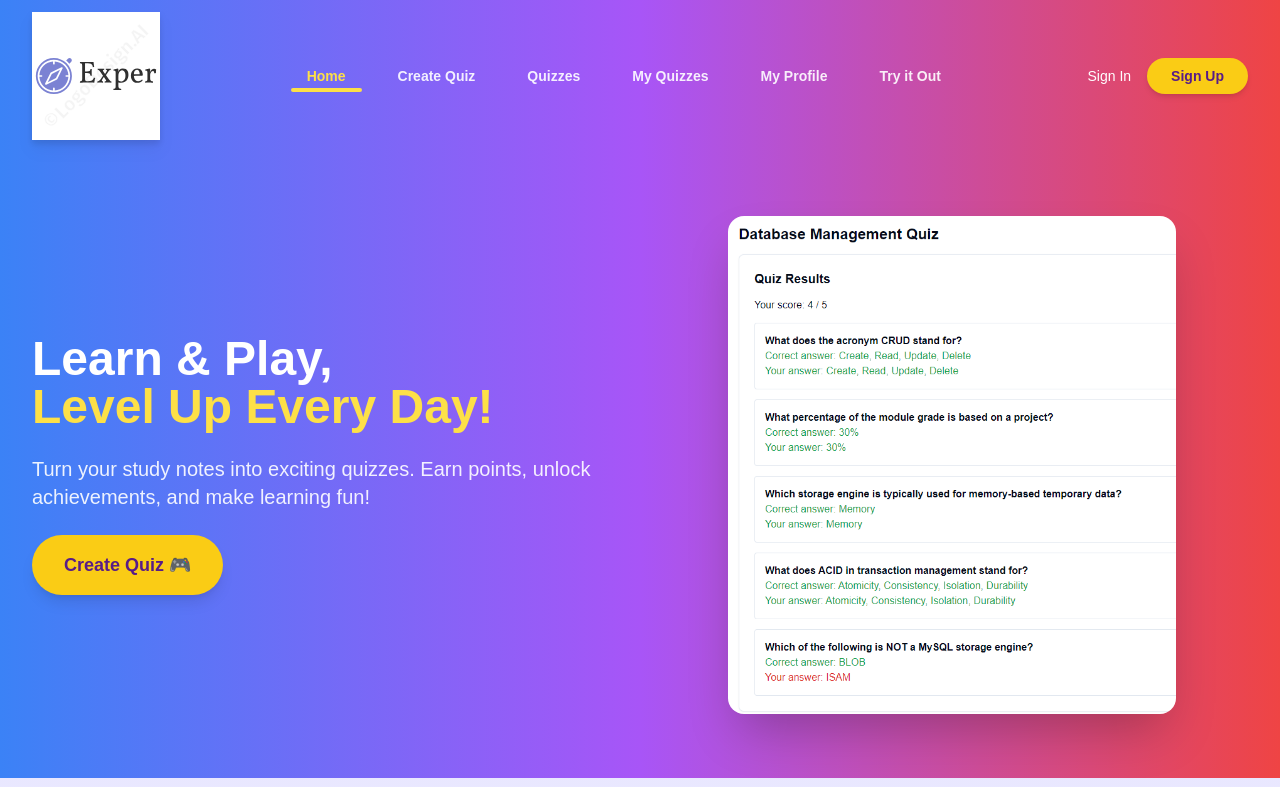
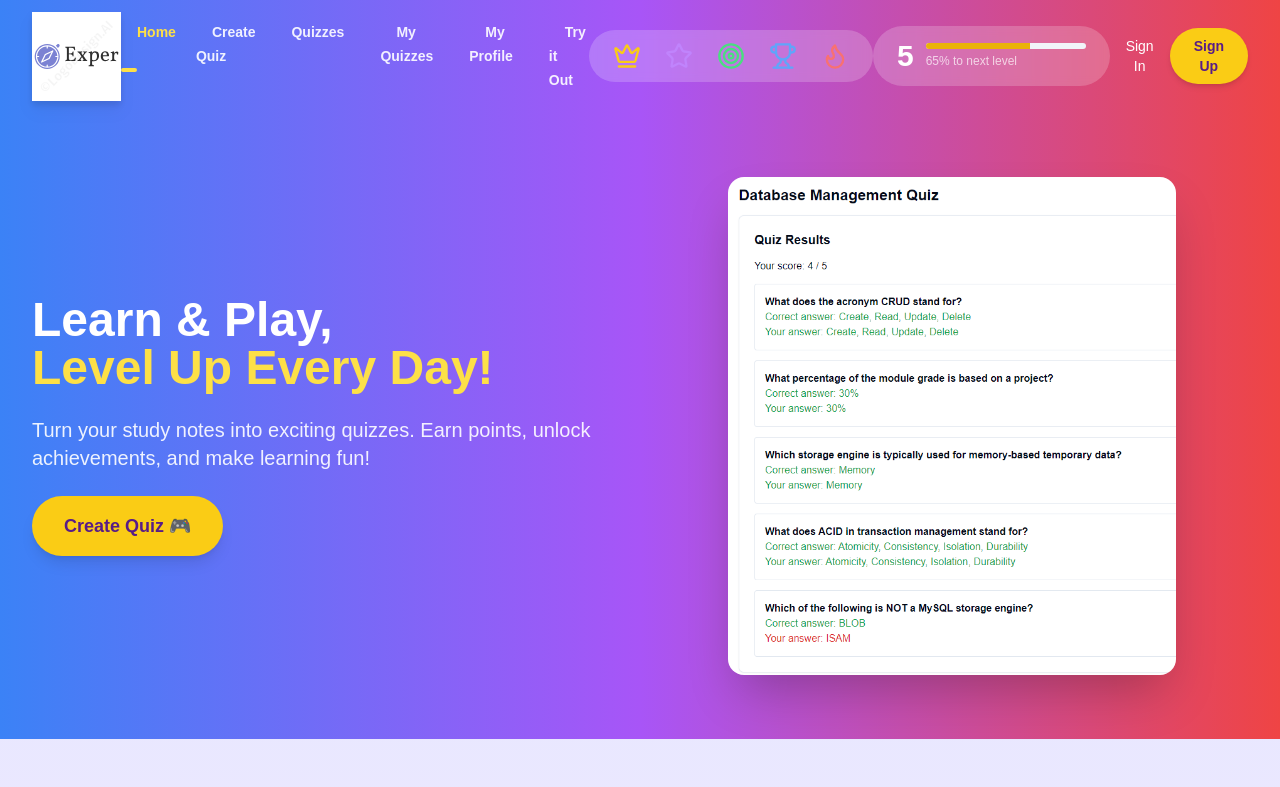
Before and after one commit to Gamified-Learning-Environment/Exper-Frontend, a Next.js app in the folder experfrontend/: page / in a window 1280 px wide. Shown: the top 787 px of the page. Built offline with nearby package versions, Linux system fonts and the light colour scheme.

Commit message:
Developed prototype gamification ui for header component

```diff
--- a/experfrontend/src/components/shared/Header.tsx
+++ b/experfrontend/src/components/shared/Header.tsx
@@ -10,6 +10,67 @@
 import UserButton from './UserButton';
 import RegisterForm from './RegisterForm';
 import LoginForm from './LoginForm';
+
+// level widget & achievements imports
+import { Progress } from '../ui/progress';
+import { Crown, Star, Target, Trophy, Flame, Zap } from 'lucide-react';
+
+// Add this new component above LevelWidget
+const AchievementBanner = () => {
+  // Hardcoded achievements for now
+  const achievements = [
+    { icon: Crown, label: 'Quiz Master', color: 'text-yellow-400' },
+    { icon: Star, label: '5 Day Streak', color: 'text-purple-400' },
+    { icon: Target, label: 'Perfect Score', color: 'text-green-400' },
+    { icon: Trophy, label: 'Champion', color: 'text-blue-400' },
+    { icon: Flame, label: 'On Fire', color: 'text-red-400' },
+  ];
+
+  return (
+    <div className="hidden md:flex items-center gap-6 rounded-full bg-white/20 px-6 py-3 backdrop-blur-sm">
+      {achievements.map((achievement, index) => (
+        <div
+          key={index}
+          className="group relative flex items-center justify-center"
+        >
+          <achievement.icon
+            className={`h-7 w-7 ${achievement.color} transition-all hover:scale-110`}
+          />
+          {/* Tooltip */}
+          <span className="absolute -bottom-10 scale-0 rounded bg-black/75 px-3 py-2 text-sm text-white transition-all group-hover:scale-100">
+            {achievement.label}
+          </span>
+        </div>
+      ))}
+    </div>
+  );
+};
+
+const LevelWidget = () => {
+  // Hardcoded values for now
+  const level = 5;
+  const progress = 65; // percentage to next level
+
+  return (
+    <div className="hidden md:flex items-center gap-3 rounded-full bg-white/20 px-6 py-3 backdrop-blur-sm">
+      {/* Level number */}
+      <span className="text-3xl font-bold text-white">
+        {level}
+      </span>
+
+      {/* Progress container */}
+      <div className="flex flex-col justify-center min-w-[160px]">
+        <Progress
+          value={progress}
+          className="h-1.5 w-full"
+        />
+        <span className="text-xs text-white/70 mt-1">
+          {progress}% to next level
+        </span>
+      </div>
+    </div>
+  );
+};
 
 const Header = () => {
   const { isAuthenticated, user, logout } = useAuth();
@@ -34,6 +95,12 @@
         <nav className="hidden md:flex md:items-center md:space-x-6">
           <NavItems />
         </nav>
+
+        {/* Achievements Banner */}
+        <AchievementBanner />
+
+        {/* Add Level Widget here */}
+        <LevelWidget />
 
        {/* Auth Buttons */}
        <div className="flex items-center space-x-4">
--- a/experfrontend/src/components/shared/QuizList.tsx
+++ b/experfrontend/src/components/shared/QuizList.tsx
@@ -4,12 +4,18 @@
 import { useRouter } from 'next/navigation';
 import { Card, CardHeader, CardContent, CardFooter, CardTitle, CardDescription } from '../ui/card';
 import { Button } from '../ui/button';
+import Image from 'next/image';
 
 // Quiz interface
 interface Quiz {
   id: string;
   title: string;
   description: string;
+  creator: {
+    id: string;
+    username: string;
+    profilePicture?: string;
+  }
 }
 
 // QuizList component
```
